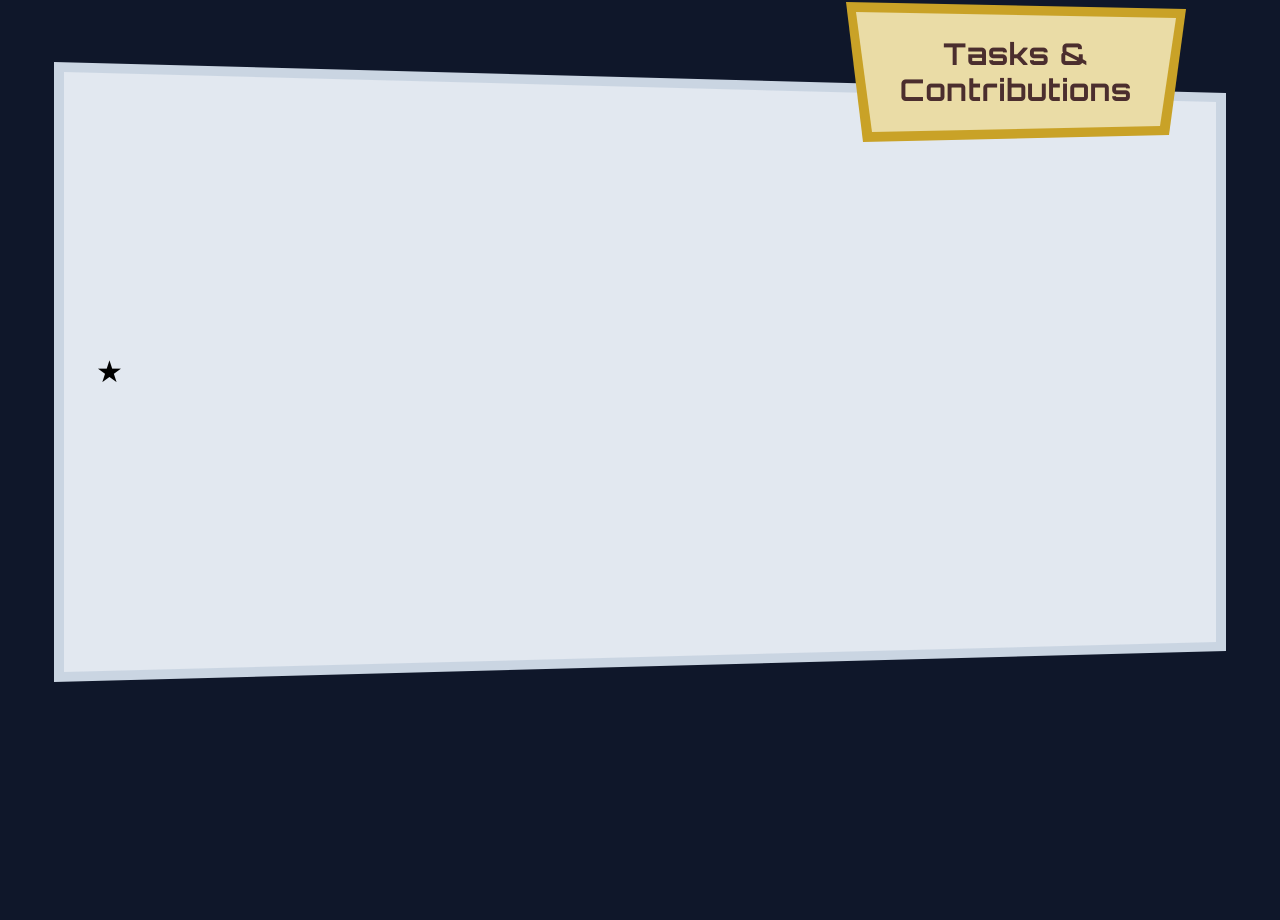
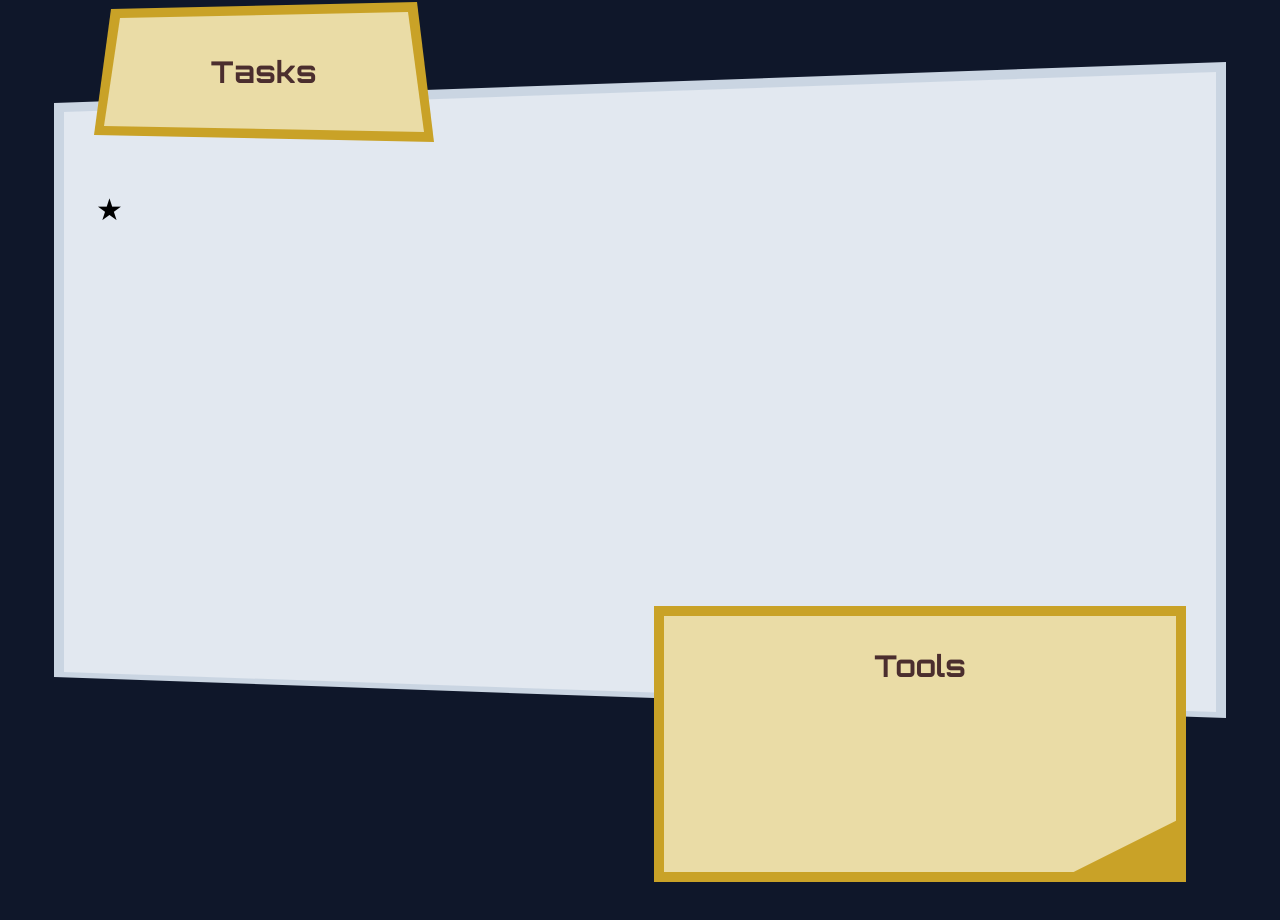
Before and after one commit to AlexHuynh35/PortfolioWebsite, a Next.js app: page /project/angklung_educational_website in a window 1280 px wide. Shown: the part 1092-2012 px from the top of the page. Built offline with nearby package versions, Linux system fonts and the light colour scheme.

Commit message:
feat: added tasks and tools to project page

```diff
--- a/src/app/project/[slug]/page.tsx
+++ b/src/app/project/[slug]/page.tsx
@@ -20,9 +20,9 @@ export default async function Project({ params }: ProjectPageProps) {
 
       <ProjectDescription description={project.description} collaborators={project.collaborators} links={project.otherUrls} />
 
+      <ProjectTasks contributions={project.contributions} tools={project.tools} />
+
       <MediaCarousel itchUrl={project.itchUrl} tableauUrl={project.tableauUrl} images={project.images} />
-
-      <ProjectTasks contributions={project.contributions} />
 
       <div className="py-15" />
 
--- a/src/components/project_tasks.tsx
+++ b/src/components/project_tasks.tsx
@@ -1,30 +1,67 @@
 "use client"
 
-import Link from "next/link";
+import Image from "next/image";
 import { SectionTitle } from "@/components";
 
 type ProjectTasksProps = {
   contributions: string[];
+  tools: [string, string][];
 };
 
-export default function ProjectTasks({ contributions }: ProjectTasksProps) {
+export default function ProjectTasks({ contributions, tools }: ProjectTasksProps) {
   return (
-    <div className="relative max-w-6xl mx-auto h-150 my-30">
-      <div className="absolute right-10 -top-30 w-80 z-10">
-        <SectionTitle title="Tasks & Contributions" variant="B" proportion={2} type="main" />
+    <div className="relative max-w-6xl mx-auto h-200 mt-30 mb-45 md:my-30">
+      <div className="absolute left-10 -top-30 w-80 z-10">
+        <SectionTitle title="Tasks" variant="A" proportion={2} type="main" />
       </div>
-      <div className="absolute inset-0 -m-[10px] bg-slate-300 [clip-path:polygon(0_0,100%_5%,100%_95%,0%_100%)] -z-40" />
-      <div className="absolute inset-0 bg-slate-200 [clip-path:polygon(0_0,100%_5%,100%_95%,0%_100%)] -z-30" />
-      <div className="absolute inset-0 text-black flex justify-left items-center px-8">
-        <ul className="list-none list-inside">
+      <div className="absolute inset-0 -m-[10px] bg-slate-300 [clip-path:polygon(0_5%,100%_0,100%_80%,0%_75%)] -z-40" />
+      <div className="absolute inset-0 bg-slate-200 [clip-path:polygon(0_5%,100%_0,100%_80%,0%_75%)] -z-30" />
+      <div className="absolute inset-0 text-black flex justify-left px-8">
+        <ul className="list-none list-inside mt-30">
           {contributions.map((contribution, index) => (
-            <li key={index} className="text-3xl">
+            <li key={index} className="text-xl md:text-3xl">
               <span className="mr-2">★</span>
               <span className="font-bold">{contribution}</span>
             </li>
           ))}
         </ul>
       </div>
+      <div className="absolute hidden md:block right-10 bottom-0 w-128 h-64">
+        <div className="absolute inset-0 -m-[10px] bg-gold [clip-path:polygon(0_0,100%_0%,100%_100%,0_100%)] -z-20" />
+        <div className="absolute inset-0 bg-parchment [clip-path:polygon(0_0,100%_0%,100%_80%,80%_100%,0_100%)] flex justify-center -z-10">
+          <h2 className="font-bold font-orbitron text-darkbrown text-3xl pt-8">Tools</h2>
+        </div>
+        <div className="absolute inset-0 text-darkbrown flex flex-row flex-wrap justify-center content-center gap-4 px-8 mt-15">
+          {tools.map(([name, url], index) => (
+            <div key={index} className="relative text-xl font-rajdhani w-15 h-15">
+              <Image
+                src={url}
+                alt={name}
+                fill
+                className="object-contain"
+              />
+            </div>
+          ))}
+        </div>
+      </div>
+      <div className="absolute md:hidden right-10 -bottom-15 w-64 h-128">
+        <div className="absolute inset-0 -m-[10px] bg-gold [clip-path:polygon(0_0,100%_0%,100%_100%,0_100%)] -z-20" />
+        <div className="absolute inset-0 bg-parchment [clip-path:polygon(0_0,100%_0%,100%_80%,80%_100%,0_100%)] flex justify-center -z-10">
+          <h2 className="font-bold font-orbitron text-darkbrown text-3xl pt-8">Tools</h2>
+        </div>
+        <div className="absolute inset-0 text-darkbrown flex flex-row flex-wrap justify-center content-center gap-4 px-8 mt-15">
+          {tools.map(([name, url], index) => (
+            <div key={index} className="relative text-xl font-rajdhani w-15 h-15">
+              <Image
+                src={url}
+                alt={name}
+                fill
+                className="object-contain"
+              />
+            </div>
+          ))}
+        </div>
+      </div>
     </div>
   )
 }
--- a/src/data/projects.ts
+++ b/src/data/projects.ts
@@ -11,6 +11,7 @@ export interface Project {
   title: string;
   description: string;
   contributions: string[];
+  tools: [string, string][];
   collaborators: string[];
   types: ProjectType[];
   videoUrl?: string;
@@ -26,6 +27,7 @@ export const projects: Project[] = [
     title: "Frogger Remake",
     description: "Desc",
     contributions: [""],
+    tools: [],
     collaborators: ["Summit Pradhan"],
     types: ["game", "software"],
     itchUrl: "https://itch.io/embed-upload/13681337?color=333333&autoplay=0",
@@ -37,6 +39,7 @@ export const projects: Project[] = [
     title: "Fruit Ninja Demake",
     description: "Desc",
     contributions: [""],
+    tools: [],
     collaborators: ["Summit Pradhan"],
     types: ["game", "software"],
     itchUrl: "https://itch.io/embed-upload/13840436?color=333333&autoplay=0",
@@ -48,6 +51,7 @@ export const projects: Project[] = [
     title: "LaboRATory",
     description: "Desc",
     contributions: [""],
+    tools: [],
     collaborators: ["Chris Guerrero"],
     types: ["game"],
     itchUrl: "https://itch.io/embed-upload/13840698?color=333333&autoplay=0",
@@ -59,6 +63,7 @@ export const projects: Project[] = [
     title: "Subscription Campaign Optimization",
     description: "Desc",
     contributions: [""],
+    tools: [],
     collaborators: ["Ronald Catahimican", "Kaila Li"],
     types: ["data"],
     tableauUrl: {
@@ -74,6 +79,7 @@ export const projects: Project[] = [
     title: "Box Office Profitability",
     description: "Desc",
     contributions: [""],
+    tools: [],
     collaborators: ["Ronald Catahimican", "Kaila Li"],
     types: ["data"],
     tableauUrl: {
@@ -89,6 +95,7 @@ export const projects: Project[] = [
     title: "Predicting Emotions with GRU",
     description: "Desc",
     contributions: [""],
+    tools: [],
     collaborators: ["Branley Mmasi"],
     types: ["data", "software"],
     otherUrls: [["GitHub Repo", ""]],
@@ -99,6 +106,7 @@ export const projects: Project[] = [
     title: "Angklung Educational Website",
     description: "Desc",
     contributions: [""],
+    tools: [],
     collaborators: [],
     types: ["software"],
     otherUrls: [["Live Website", ""], ["GitHub Repo", ""]],
```
